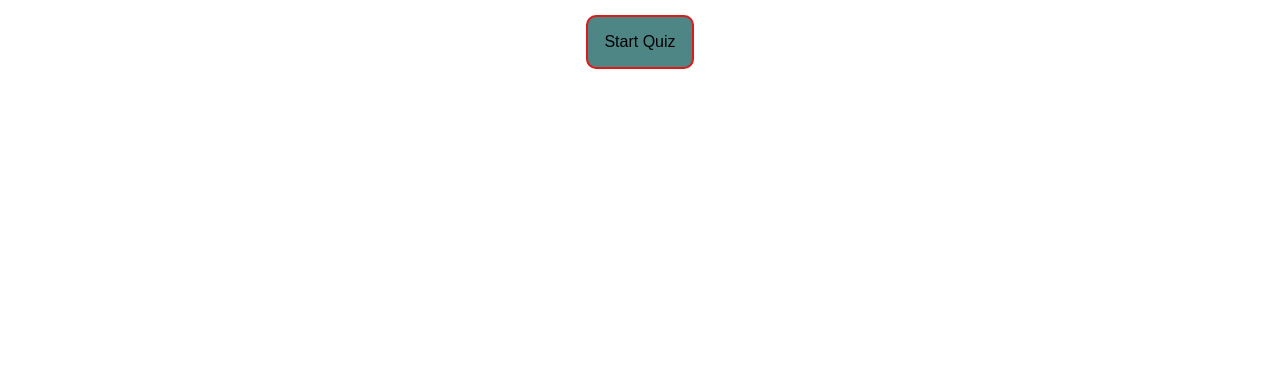
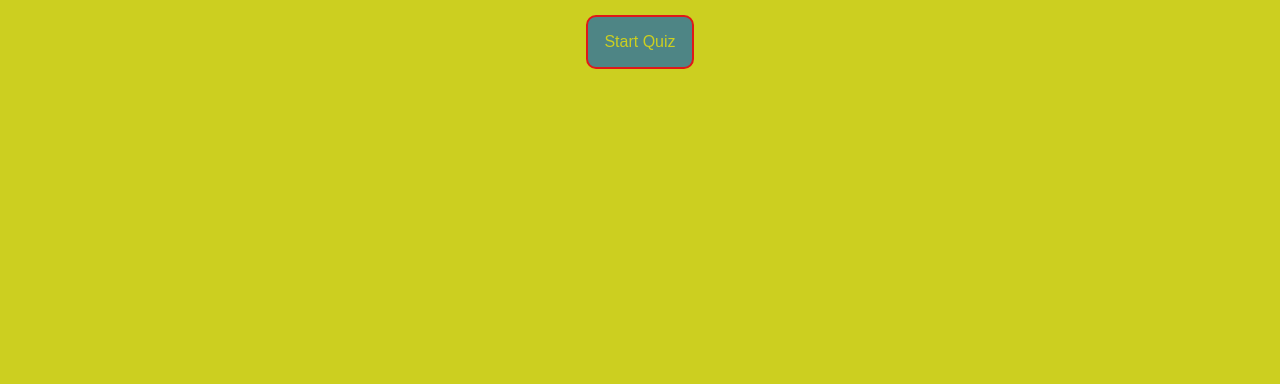
Before and after one commit to 007krm/code-quiz-homework, a plain HTML site: page index.html in a window 1280 px wide. Shown: the part 416-800 px from the top of the page. Drawn offline with Linux system fonts and the light colour scheme.

Commit message:
changed color on button and background

```diff
--- a/style.css
+++ b/style.css
@@ -8,6 +8,7 @@
 body {
   font-size: 30px;
   font-family: Arial, Helvetica, sans-serif;
+  background-color: #cccf20;
 }
 
 p {
@@ -27,6 +28,7 @@ li {
   padding: 16px 16px;
   outline: none;
   background-color: rgb(78, 133, 133);
+  color: #cccf20;
   font-size: 16px;
   border: 2px solid rgb(224, 24, 24);
   transition: all 0.5s ease;
```
